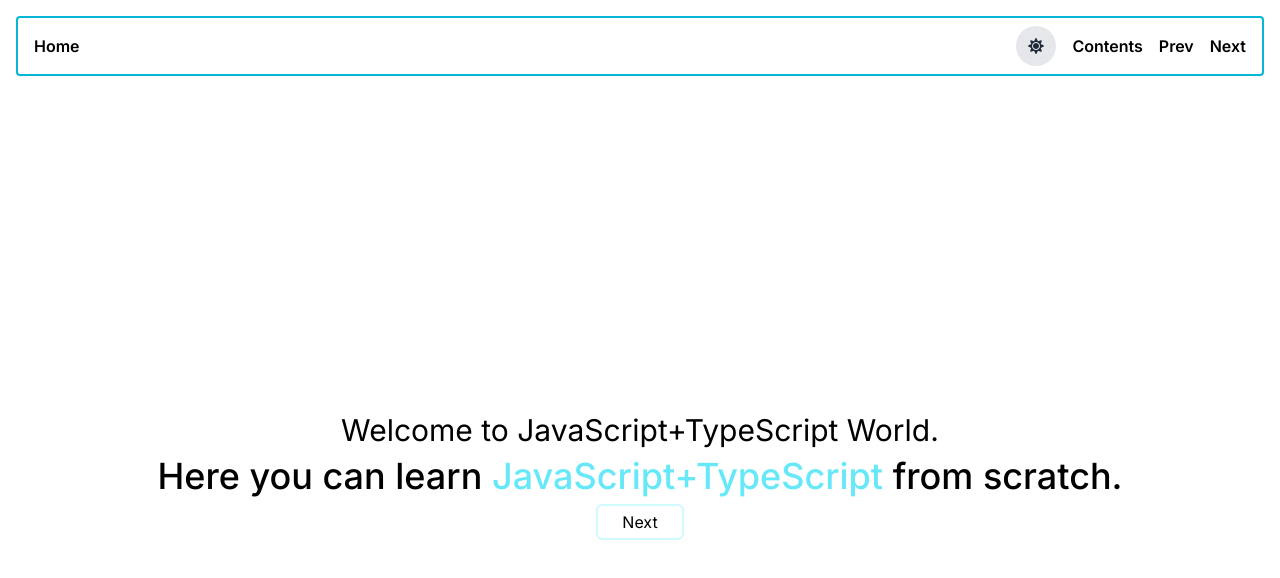
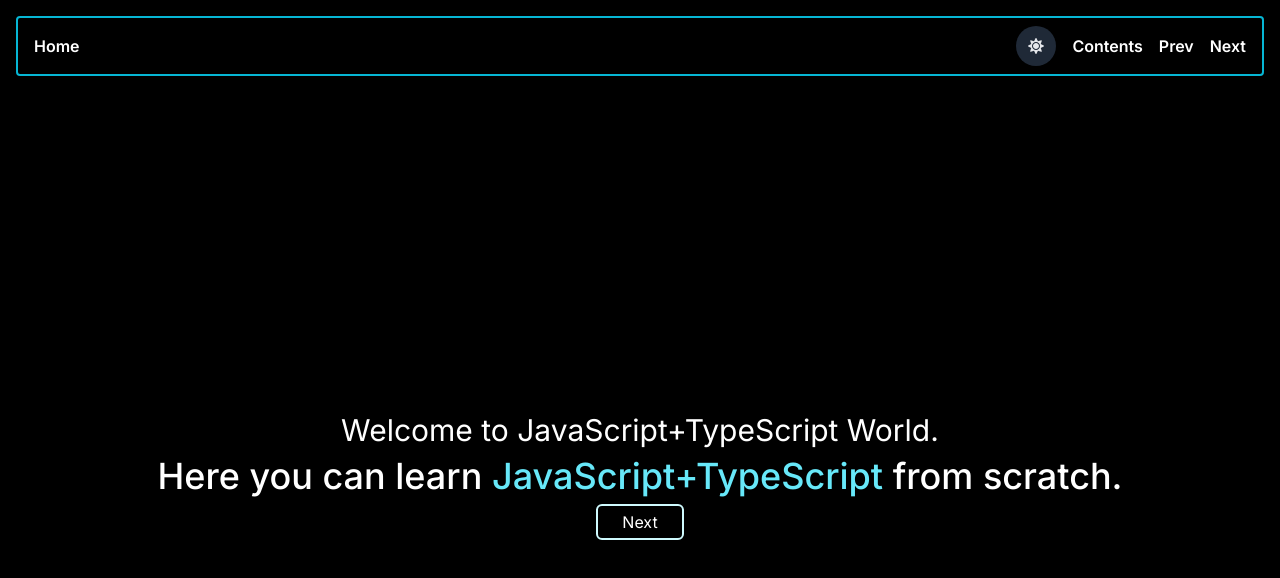
Before and after one commit to Asharalikhan4/JavaScript, a Next.js app in the folder website/: page / in a window 1280 px wide. Both pictures are taken after a click on the button 1036 px from the left and 46 px from the top of the page. Shown: the top 578 px of the page. Built offline with nearby package versions, Linux system fonts and the light colour scheme.

Commit message:
Dark theme added

```diff
--- a/website/src/app/components/Navbar.tsx
+++ b/website/src/app/components/Navbar.tsx
@@ -2,50 +2,17 @@
 import { FC, useEffect, useState } from "react";
 import Link from "next/link";
 import { useRouter } from "next/navigation";
-import { FaSun, FaMoon } from "react-icons/fa";
+import ThemeToggle from "../utils/ThemeToggle";
 
 const Navbar: FC = () => {
 
     const router = useRouter();
 
-    const [theme, setTheme] = useState("light");
-
-    useEffect(() => {
-        if (localStorage.theme === "dark" || (!("theme" in localStorage) && window.matchMedia("(prefers-color-scheme: dark)").matches)) {
-            document.documentElement.classList.add("dark");
-            setTheme("dark");
-        } else {
-            document.documentElement.classList.remove("dark");
-            setTheme("light");
-        }
-    }, []);
-
-    const toggleTheme = () => {
-        if (theme === "light") {
-            document.documentElement.classList.add("dark");
-            localStorage.setItem("theme", "dark");
-            setTheme("dark");
-        } else {
-            document.documentElement.classList.remove("dark");
-            localStorage.setItem("theme", "light");
-            setTheme("light");
-        }
-    };
-
     return (
         <nav className="flex justify-between items-center py-2 font-semibold border-2 border-cyan-500 p-4 rounded">
             <Link href={"/"} className="cursor-pointer">Home</Link>
             <div className="flex items-center gap-x-4">
-                <button
-                    onClick={toggleTheme}
-                    className="flex items-center justify-center w-10 h-10 bg-gray-200 rounded-full dark:bg-gray-800"
-                >
-                    {theme === "light" ? (
-                        <FaMoon className="text-gray-800 dark:text-gray-200" />
-                    ) : (
-                        <FaSun className="text-gray-800 dark:text-gray-200" />
-                    )}
-                </button>
+                <ThemeToggle />
                 <Link href={"/table-of-contents"} className="cursor-pointer">Contents</Link>
                 <div className="cursor-pointer" onClick={() => router.back()}>Prev</div>
                 <div className="cursor-pointer">Next</div>
--- a/website/src/app/layout.tsx
+++ b/website/src/app/layout.tsx
@@ -17,7 +17,7 @@ export default function RootLayout({
 }>) {
   return (
     <html lang="en">
-      <body className={`${inter.className} container mx-auto p-4`}>
+      <body className={`${inter.className} container mx-auto p-4 dark:bg-black dark:text-white`}>
         <Navbar />
         {children}
       </body>
--- /dev/null
+++ b/website/src/app/utils/ThemeToggle.tsx
@@ -0,0 +1,44 @@
+"use client";
+import {FC, useState, useEffect} from "react";
+import { FaSun, FaMoon } from "react-icons/fa";
+
+const ThemeToggle: FC = () => {
+    const [darkTheme, setDarkTheme] = useState<boolean>(true);
+
+    useEffect(() => {
+		const theme = localStorage.getItem("theme");
+		if (theme === "dark") {
+			setDarkTheme(true);
+		} else {
+			setDarkTheme(false);
+		}
+	}, []);
+
+    useEffect(() => {
+		if (darkTheme) {
+			document.documentElement.classList.add('dark');
+			localStorage.setItem('theme', 'dark');
+		} else {
+			document.documentElement.classList.remove('dark');
+			localStorage.setItem('theme', 'light');
+		}
+	}, [darkTheme]);
+
+    console.log(darkTheme);
+
+    return (
+        <div>
+			<button onClick={() => setDarkTheme(!darkTheme)} className="flex items-center justify-center w-10 h-10 bg-gray-200 rounded-full dark:bg-gray-800">
+                {
+                    !darkTheme ? (
+                        <FaMoon className="text-gray-800 dark:text-gray-200" />
+                    ) : (
+                        <FaSun className="text-gray-800 dark:text-gray-200" />
+                    )
+                }
+            </button>
+		</div>
+    );
+};
+
+export default ThemeToggle;
--- a/website/tailwind.config.ts
+++ b/website/tailwind.config.ts
@@ -1,6 +1,7 @@
 import type { Config } from "tailwindcss";
 
 const config: Config = {
+  darkMode: "class",
   content: [
     "./src/pages/**/*.{js,ts,jsx,tsx,mdx}",
     "./src/components/**/*.{js,ts,jsx,tsx,mdx}",
```
